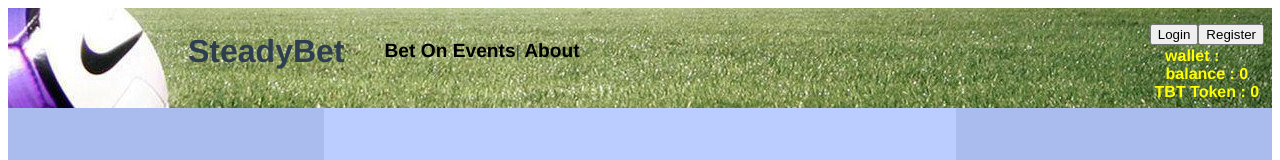
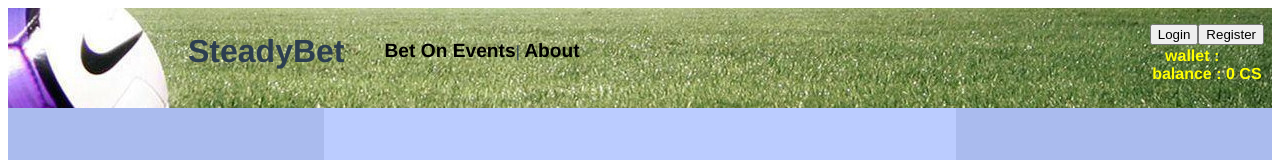
Before and after one commit to steady-bet/steady-bet-cli, a Vue app: page / in a window 1280 px wide. Shown: the top 160 px of the page. Built offline with nearby package versions, Linux system fonts and the light colour scheme; no server answers; some icons are missing; what vue-moment-lib would draw is missing.

Commit message:
remove token balance in WalletInfo vue

```diff
--- a/src/_store/modules/wallet.js
+++ b/src/_store/modules/wallet.js
@@ -3,8 +3,10 @@ import { restHttp } from '../../_services/axios.service'
 const state = {
   walletData: {
     address: '',
-    csBalance: 0,
-    tokenBalance: 0
+    csBalance: 0
+    /*
+    , tokenBalance: 0
+    */
   }
 }
 
@@ -14,10 +16,13 @@ const mutations = {
   },
   updateBalance (state, csBalance) {
     state.walletData.csBalance = csBalance
-  },
+  }
+  /*
+  ,
   updateWalletToken (state, tokenBalance) {
     state.walletData.tokenBalance = tokenBalance
   }
+  */
 }
 
 const getters = {
--- a/src/components/wallet/WalletInfo.vue
+++ b/src/components/wallet/WalletInfo.vue
@@ -1,5 +1,6 @@
 <template>
   <div v-if="walletSetMode === true">
+    <!--
     <form @submit="setWallet">
       <input
         type="text"
@@ -9,12 +10,15 @@
       >
       <input type="submit" class="btn" value="Ok">
     </form>
+    -->
     <div class="balance">
-      balance : {{walletInfo.balance}}
+      balance : {{walletInfo.balance}} CS
+      <!--
       <br>
       TBT Token : {{tokenTBTAmount}}
-      <!--<br>
-      last trx id : {{walletInfo.lastTrxId}}-->
+      <br>
+      last trx id : {{walletInfo.lastTrxId}}
+      -->
     </div>
   </div>
   <div v-else>
@@ -26,10 +30,11 @@
       </div>
     </div>
     <div class="balance">
-      balance : {{ this.$store.getters['wallet/walletData'].csBalance }}
+      balance : {{ this.$store.getters['wallet/walletData'].csBalance }} CS
+      <!--
       <br>
       TBT Token : {{ this.$store.getters['wallet/walletData'].tokenBalance }}
-      <!--<br>
+      <br>
       last trx id : {{walletInfo.lastTrxId}}-->
     </div>
   </div>
@@ -55,7 +60,7 @@ export default {
       walletInfo: {
         publicKey: ''
       },
-      tokenTBTAmount: ''
+      //tokenTBTAmount: ''
     }
   },
   methods: {
@@ -74,20 +79,21 @@ export default {
           this.$store.commit('wallet/changeWallet', this.walletInfo.publicKey)
           this.$store.commit('wallet/updateBalance', this.walletInfo.balance)
         }).catch(e => console.log(e))
-
+      /*
       axios.get('http://localhost:8383/wallet/getToken/' + this.walletInfo.publicKey)
         .then(res => {
           this.tokenTBTAmount = res.data
           this.$store.commit('wallet/updateWalletToken', this.tokenTBTAmount)
         })
         .catch(e => console.log(e))
+      */
       this.walletSetMode = false
     },
     enableWalletSetMode () {
       this.walletSetMode = true
       this.walletInfo.balance = ''
-      this.walletInfo.lastTrxId = null
-      this.tokenTBTAmount = ''
+      //this.walletInfo.lastTrxId = null
+      //this.tokenTBTAmount = ''
     }
   }
 }
```
